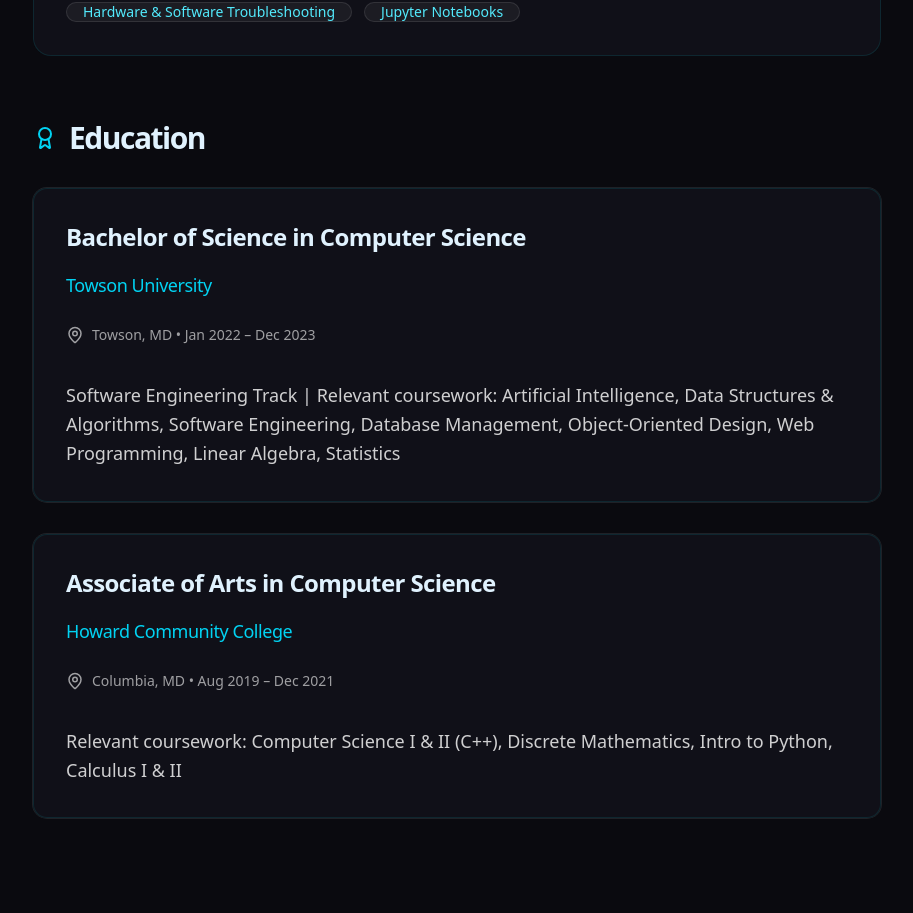
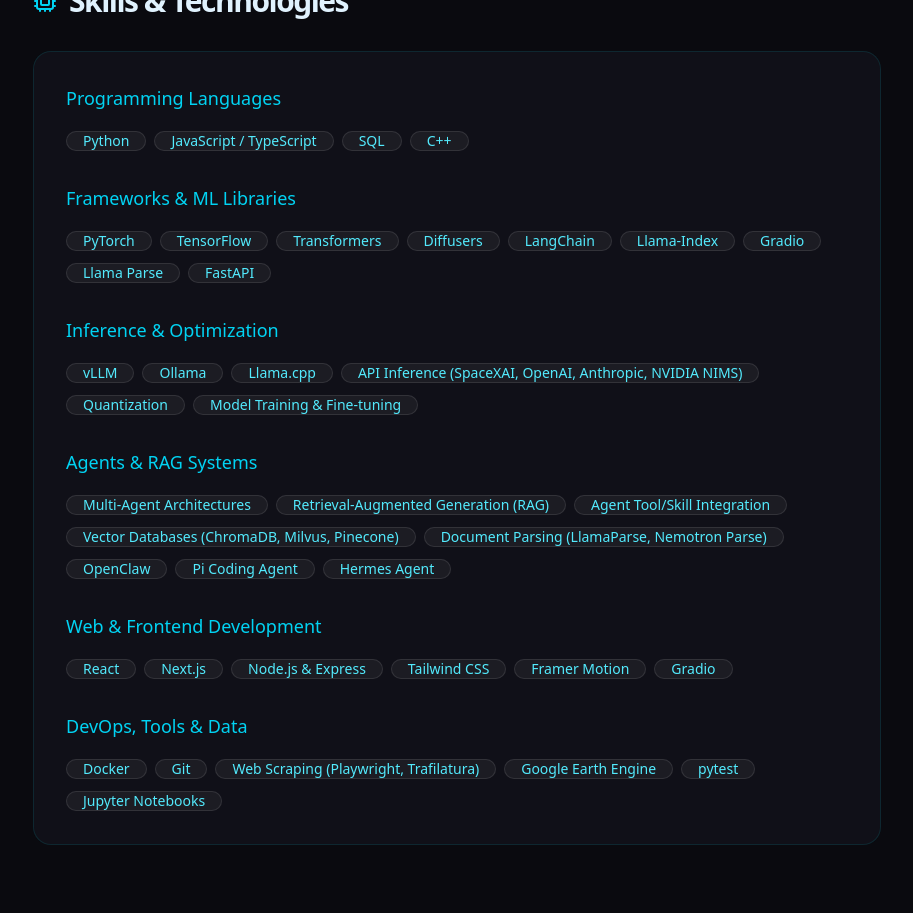
Before and after one commit to JakeFurtaw/jf-coded-v2, a Next.js app: page /resume in a window 1280 px wide. Shown: the part 1860-2773 px from the top of the page, without its empty margins (183-1096 px from the left). Built offline with nearby package versions, Linux system fonts and the light colour scheme.

Commit message:
updated project info and skills section.

```diff
--- a/app/resume/page.tsx
+++ b/app/resume/page.tsx
@@ -9,11 +9,19 @@
 export default function ResumePage() {
   const experiences = [
         {
+      title: "Agentic Engineer",
+      company: "Integral Federal",
+      location: "McLean, VA",
+      period: "Sept 2026 – Present",
+      description: "",
+      technologies: [],
+    },
+    {
       title: "GenAI Engineer",
       company: "Stealth AI Startup",
       location: "Baltimore, MD",
-      period: "Jan 2026 – Present",
-      description: "Building advanced generative AI solutions and intelligent systems.",
+      period: "Jan 2026 – Sept 2026",
+      description: "Building advanced generative AI solutions and intelligent systems for family and multi-family offices around the globe.",
       technologies: ["Python", "LLMs", "Generative AI"],
     },
     {
@@ -51,36 +59,59 @@
     },
   ];
 
-const skills = [
+const skills = {
+  "Programming Languages": [
     "Python",
-  "JavaScript",
+    "JavaScript / TypeScript",
     "SQL",
-  "C++",
+    "C++"
+  ],
+  "Frameworks & ML Libraries": [
     "PyTorch",
     "TensorFlow",
+    "Transformers",
+    "Diffusers",
     "LangChain",
     "Llama-Index",
-  "Transformers",
-  "Diffusers",
     "Gradio",
+    "Llama Parse",
+    "FastAPI",
+  ],
+  "Inference & Optimization": [
+    "vLLM",
     "Ollama",
-  "vLLM",
     "Llama.cpp",
-  "Prompt Engineering",
+    "API Inference (SpaceXAI, OpenAI, Anthropic, NVIDIA NIMS)",
+    "Quantization",
+    "Model Training & Fine-tuning"
+  ],
+  "Agents & RAG Systems": [
+    "Multi-Agent Architectures",
     "Retrieval-Augmented Generation (RAG)",
-  "Agentic AI",
-  "Multi-Agent Systems",
-  "Agent Tool/Skill Development & Use",
-  "Model Training & Optimization",
-  "Computer Vision",
-  "Data Mining/Web Scraping",
-  "Data Engineering",
-  "Vector Databases",
+    "Agent Tool/Skill Integration",
+    "Vector Databases (ChromaDB, Milvus, Pinecone)",
+    "Document Parsing (LlamaParse, Nemotron Parse)",
+    "OpenClaw",
+    "Pi Coding Agent",
+    "Hermes Agent"
+  ],
+  "Web & Frontend Development": [
+    "React",
+    "Next.js",
+    "Node.js & Express",
+    "Tailwind CSS",
+    "Framer Motion",
+    "Gradio"
+  ],
+  "DevOps, Tools & Data": [
     "Docker",
     "Git",
-  "Hardware & Software Troubleshooting",
-  "Jupyter Notebooks",
-];
+    "Web Scraping (Playwright, Trafilatura)",
+    "Google Earth Engine",
+    "pytest",
+    "Jupyter Notebooks"
+  ]
+};
 
   return (
     <div className="min-h-screen pb-24 bg-space-bg">
@@ -154,8 +185,12 @@
             <Cpu className="text-cyan-400" /> Skills & Technologies
           </h2>
           <div className="glass p-6 md:p-8 rounded-2xl border border-white/10">
-            <div className="flex flex-wrap gap-2 md:gap-3">
-              {skills.map((skill, index) => (
+            <div className="space-y-8">
+              {/* Programming Languages */ }
+              <div className="mb-8">
+                <h3 className="text-lg font-medium text-cyan-400 mb-4">Programming Languages</h3>
+                <div className="flex flex-wrap gap-2">
+                  {skills["Programming Languages"].map((skill, index) => (
                     <motion.div
                       key={skill}
                       initial={{ opacity: 0, y: 8 }}
@@ -169,6 +204,108 @@
                       </Badge>
                     </motion.div>
                   ))}
+                </div>
+              </div>
+              {/* Core Competencies */ }
+              <div className="mb-8">
+                <h3 className="text-lg font-medium text-cyan-400 mb-4">Frameworks & ML Libraries</h3>
+                <div className="flex flex-wrap gap-2">
+                  {skills["Frameworks & ML Libraries"].map((skill, index) => (
+                    <motion.div
+                      key={skill}
+                      initial={{ opacity: 0, y: 8 }}
+                      animate={{ opacity: 1, y: 0 }}
+                      transition={{ delay: Math.min(index * 0.015, 0.4) }}
+                    >
+                      <Badge
+                        className="px-3 py-1 md:px-4 md:py-1.5 text-xs md:text-sm bg-white/5 text-cyan-300 border border-white/10 transition-all duration-200 hover:border-cyan-400/40 hover:bg-white/10 hover:text-cyan-200 active:scale-95 touch-manipulation"
+                      >
+                        {skill}
+                      </Badge>
+                    </motion.div>
+                  ))}
+                </div>
+              </div>
+              {/* Inference & Optimization */ }
+              <div className="mb-8">
+                <h3 className="text-lg font-medium text-cyan-400 mb-4">Inference & Optimization</h3>
+                <div className="flex flex-wrap gap-2">
+                  {skills["Inference & Optimization"].map((skill, index) => (
+                    <motion.div
+                      key={skill}
+                      initial={{ opacity: 0, y: 8 }}
+                      animate={{ opacity: 1, y: 0 }}
+                      transition={{ delay: Math.min(index * 0.015, 0.4) }}
+                    >
+                      <Badge
+                        className="px-3 py-1 md:px-4 md:py-1.5 text-xs md:text-sm bg-white/5 text-cyan-300 border border-white/10 transition-all duration-200 hover:border-cyan-400/40 hover:bg-white/10 hover:text-cyan-200 active:scale-95 touch-manipulation"
+                      >
+                        {skill}
+                      </Badge>
+                    </motion.div>
+                  ))}
+                </div>
+              </div>
+              {/* Agents & RAG Systems */ }
+              <div className="mb-8">
+                <h3 className="text-lg font-medium text-cyan-400 mb-4">Agents & RAG Systems</h3>
+                <div className="flex flex-wrap gap-2">
+                  {skills["Agents & RAG Systems"].map((skill, index) => (
+                    <motion.div
+                      key={skill}
+                      initial={{ opacity: 0, y: 8 }}
+                      animate={{ opacity: 1, y: 0 }}
+                      transition={{ delay: Math.min(index * 0.015, 0.4) }}
+                    >
+                      <Badge
+                        className="px-3 py-1 md:px-4 md:py-1.5 text-xs md:text-sm bg-white/5 text-cyan-300 border border-white/10 transition-all duration-200 hover:border-cyan-400/40 hover:bg-white/10 hover:text-cyan-200 active:scale-95 touch-manipulation"
+                      >
+                        {skill}
+                      </Badge>
+                    </motion.div>
+                  ))}
+                </div>
+              </div>
+              {/* Web & Frontend Development */ }
+              <div>
+                <h3 className="text-lg font-medium text-cyan-400 mb-4">Web & Frontend Development</h3>
+                <div className="flex flex-wrap gap-2">
+                  {skills["Web & Frontend Development"].map((skill, index) => (
+                    <motion.div
+                      key={skill}
+                      initial={{ opacity: 0, y: 8 }}
+                      animate={{ opacity: 1, y: 0 }}
+                      transition={{ delay: Math.min(index * 0.015, 0.4) }}
+                    >
+                      <Badge
+                        className="px-3 py-1 md:px-4 md:py-1.5 text-xs md:text-sm bg-white/5 text-cyan-300 border border-white/10 transition-all duration-200 hover:border-cyan-400/40 hover:bg-white/10 hover:text-cyan-200 active:scale-95 touch-manipulation"
+                      >
+                        {skill}
+                      </Badge>
+                    </motion.div>
+                  ))}
+                </div>
+              </div>
+              {/* DevOps, Tools & Data */ }
+              <div className="mt-8">
+                <h3 className="text-lg font-medium text-cyan-400 mb-4">DevOps, Tools & Data</h3>
+                <div className="flex flex-wrap gap-2">
+                  {skills["DevOps, Tools & Data"].map((skill, index) => (
+                    <motion.div
+                      key={skill}
+                      initial={{ opacity: 0, y: 8 }}
+                      animate={{ opacity: 1, y: 0 }}
+                      transition={{ delay: Math.min(index * 0.015, 0.4) }}
+                    >
+                      <Badge
+                        className="px-3 py-1 md:px-4 md:py-1.5 text-xs md:text-sm bg-white/5 text-cyan-300 border border-white/10 transition-all duration-200 hover:border-cyan-400/40 hover:bg-white/10 hover:text-cyan-200 active:scale-95 touch-manipulation"
+                      >
+                        {skill}
+                      </Badge>
+                    </motion.div>
+                  ))}
+                </div>
+              </div>
             </div>
           </div>
         </section>
--- a/lib/projects.ts
+++ b/lib/projects.ts
@@ -36,10 +36,10 @@
     id: 1,
     title: "Cloak AI 2.0",
     description: "The second iteration of Cloak AI, a privacy-first, fully local AI agent with genuine tool use, mature RAG, and strong multimodal capabilities. Runs entirely on consumer hardware via Ollama with dynamic model switching, real-time agent transparency, named knowledge bases, and the ability to retrieve and display web images inline.",
-    longDescription: "Cloak AI 2.0 is a fully local, privacy-first AI workspace built for real productivity. It runs on Ollama with seamless dynamic model switching and features reliable tool calling with exceptional transparency — every reasoning step and tool invocation is visible in real time through the Agent Activity sidebar, while sources appear in a dedicated panel.\n\n" +
-    "The agent can search the web, open a link you paste, pull a YouTube transcript, look up stocks and currency, search your own documents, find images, and produce a weather forecast with an animated visualization. It will take multiple tool steps when a question needs them, and you can watch the plan as it happens.\n\n" +
+    longDescription: "Cloak AI 2.0 is a fully local, privacy-first AI workspace built for real productivity. It runs on Ollama with seamless dynamic model switching and features reliable tool calling with exceptional transparency — every reasoning step and tool invocation is visible in real time inline and through the Agent Activity sidebar, while sources appear in a dedicated panel.\n\n" +
+    "The agent can search the web, open a link you paste, pull a YouTube transcript, look up stocks and currency exchange rates, search your own documents, find images, and produce a weather forecast with an animated visualization. It will craft and plan and take multiple tool steps when a question needs them, and you can watch the plan unfold in realtime.\n\n" +
     "The system includes a proper RAG implementation using ChromaDB with bge-m3 embeddings, a reranker for better hits, and named collections that users can create, switch between, and manage directly from the UI. Documents can be added as one-shot context or ingested into persistent knowledge bases. Text files and Office docs are read locally; scanned PDFs go through NVIDIA Nemotron Parse.\n\n" +
-    "Multimodal input is first-class: users can attach up to 5 images and documents in a single message (with drag & drop support), and the agent can reference previous images across turns using explicit labels. The agent can also search the web for images and display them inline in responses. Voice input uses Whisper Large v3 Turbo. Image segmentation now lives in its own project so Cloak stays focused on the chat agent. Everything runs locally — chats never leave the machine.",
+    "Multimodal input is first-class: users can attach up to 5 images and documents in a single message (with drag & drop support), and the agent can reference previous images across turns using explicit labels. The agent can also search the web for images and display them inline in responses. Voice input uses Whisper Large v3 Turbo. Everything runs locally — chats never leave the machine.",
     images: [
       { src: "/projectImages/Cloak2.0/Cloak_Welcome.png", caption: "Main welcome screen featuring the dynamic model selector with support for Nemotron 3.5 and other local models." },
       { src: "/projectImages/Cloak2.0/Inline_Agent_Activity.png", caption: "Inline agent activity steps shown directly inside the chat interface during response generation." },
@@ -63,7 +63,7 @@
       "Earth2Studio + FuXi + GFS",
       "ChromaDB + bge-m3 + reranker",
       "Playwright + Trafilatura + DDGS",
-      "Finnhub",
+      "Custom tool/skill design",
       "Tailwind CSS",
     ],
     github: "https://github.com/JakeFurtaw",
@@ -99,18 +99,18 @@
     category: "AI/ML",
     subCategory: ["Computer Vision/Generative AI"],
     technologies: [
-      "React 19 + TypeScript",
-      "Vite",
-      "Tailwind CSS",
-      "Python",
-      "FastAPI",
       "SAM3 (fine-tuned)",
       "Google Earth Engine",
+      "FastAPI",
+      "Label Studio",
+      "Python",
+      "React 19 + TypeScript",
+      "Tailwind CSS",
+      "Vite",
       "Sentinel-2 / Landsat",
       "Whisper Large v3 Turbo",
       "PyTorch",
       "Pillow + Matplotlib",
-      "Label Studio (for annotation and fine-tuning data preparation)",
     ],
     github: "https://github.com/JakeFurtaw",
     dateInfo: {
@@ -154,7 +154,7 @@
       "Yahoo Finance API",
       "Whisper",
       "Nemotron Parse",
-      "SAM3",
+      "SAM3(Fine-tuned)",
       "Tool Use",
       "Web Scraping",
       "Geocoding",
@@ -242,7 +242,7 @@
     github: "https://github.com/JakeFurtaw/Dossier",
     dateInfo: {
       label: "Built in",
-      value: "August 2026",
+      value: "2026",
     },
     story: {
       role: "Sole developer — designed the planner / researcher / evaluator loop, citation checker, and live trace UI.",
@@ -306,7 +306,7 @@
     description:
       "An Abstract Syntax Tree Neural Network trained to detect equivalent mutants in Java and C++ code.",
     longDescription:
-      "Built and trained an Abstract Syntax Tree Neural Network (ASTNN) to identify equivalent vs. non-equivalent mutants in Java and C++ source code. The model sorts an unlabeled dataset of equivalent and non-equivalent mutants into a labeled dataset automatically. This work aims to significantly reduce the manual effort required in mutation testing by automating equivalence detection.",
+      "Built and trained an Abstract Syntax Tree Neural Network (ASTNN) to identify equivalent vs. non-equivalent mutants in Java and C++ source code. We built a custom parser to sort the unlabled train dataset into a fully labeled dataset. The model then classifies the mutant test set as equivalent or non-equivalent mutants. This work aims to significantly reduce the manual effort required in mutation testing by automating equivalence detection.",
     images: [
       { src: "/projectImages/AEMI/ASTNN_Flow_Chart.png", caption: "High-level architecture diagram of the Abstract Syntax Tree Neural Network (ASTNN) for mutant classification." },
       { src: "/projectImages/AEMI/ASTNN_Flow_Chart_2.png", caption: "Detailed flow of the ASTNN pipeline for detecting equivalent mutants in source code." },
@@ -352,9 +352,11 @@
       "Python",
       "Gradio",
       "Diffusers",
+      "Transformers",
+      "PIL",
       "PyTorch",
-      "FLUX.1",
-      "Transformers",
+      "FLUX",
+      "Numpy",
     ],
     github: "https://github.com/JakeFurtaw/ImageAlter",
     dateInfo: {
@@ -410,6 +412,10 @@
       "GitHub API",
     ],
     github: "https://github.com/JakeFurtaw/RepoRipper",
+    dateInfo: {
+      label: "Built in",
+      value: "2024",
+    },
   },
   {
     id: 9,
@@ -417,7 +423,7 @@
     description:
       "React web app built as a semester long project for my Web Development course.",
     longDescription:
-      "React web app built as a semester long project for my Web Development course at Towson University.",
+      "This project is a web app built using the MERN stack. This was my groups semester long final project for my Web Development course at Towson University. The app is a mock social platform built to mimic Reddit and Facebook. It allows users to share and discuss content in a forum style layout as well as personal updates. It features user authentication, profile management, and content creation.",
     images: [
       { src: "/projectImages/Oceans/Oceans-Landing-Page.png", caption: "Landing page of the Oceans web application built with React and Node.js." },
       { src: "/projectImages/Oceans/Oceans-Homepage.png", caption: "Homepage view of the Oceans social platform after login." },
```
Lines whose indentation alone changed are shown as unchanged.
